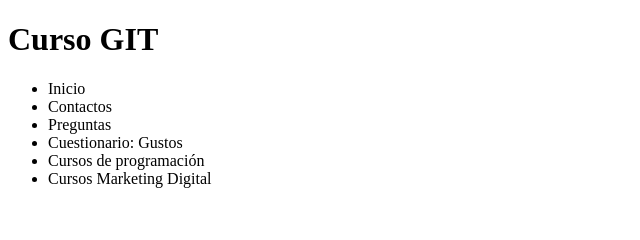
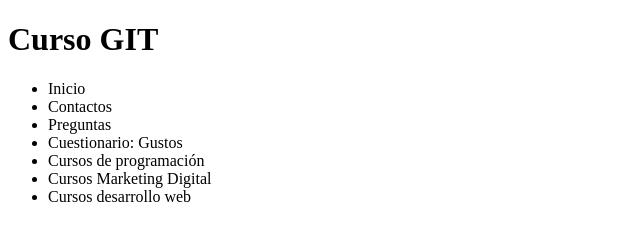
Before and after one commit to JuanDuquee/Alura-Git, a plain HTML site: page index.html in a window 1280 px wide. Shown: the whole page, without its empty margins (0-640 px from the left). Drawn offline with Linux system fonts and the light colour scheme.

Commit message:
agregando li web

```diff
--- a/index.html
+++ b/index.html
@@ -15,6 +15,7 @@
         <li>Cuestionario: Gustos</li>
         <li>Cursos de programación</li>
         <li>Cursos Marketing Digital</li>
+        <li>Cursos desarrollo web</li>
     </ul>
 </body>
 </html>
```
